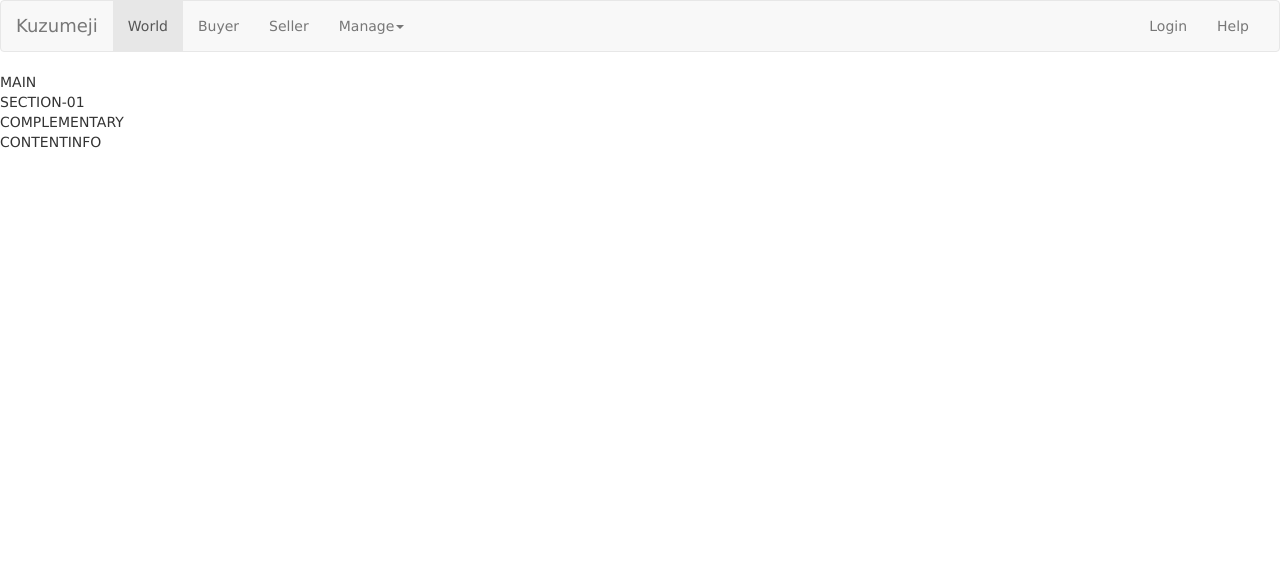
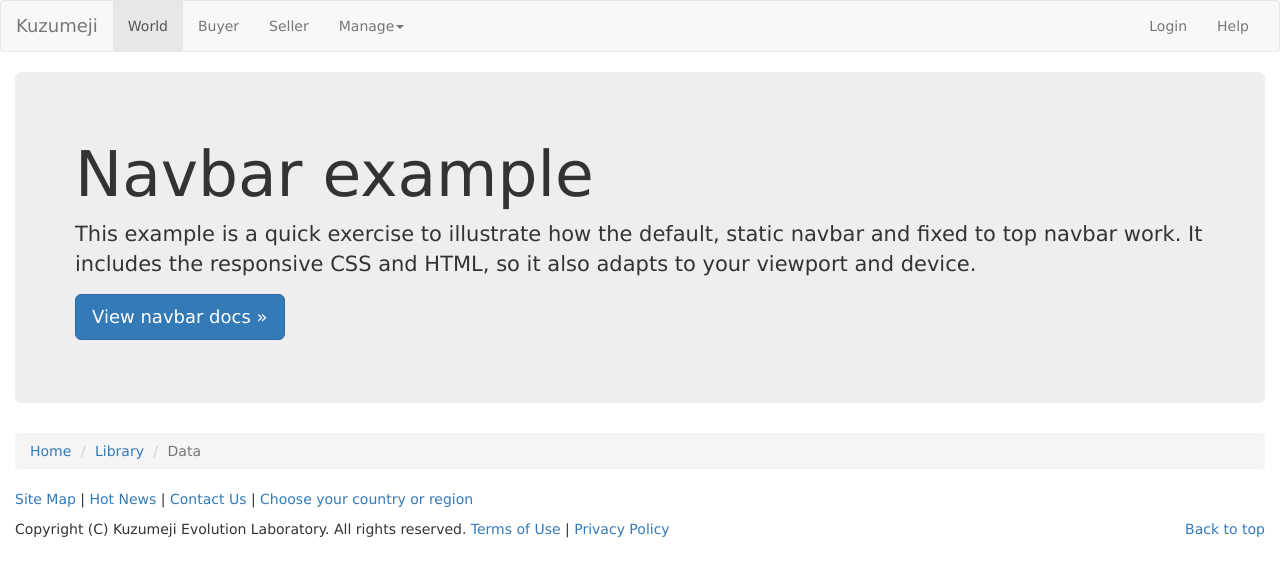
Before and after one commit to kuzumeji/kuzumeji.github.com, a plain HTML site: page bootstrap/standard.html in a window 1280 px wide. Drawn offline with nearby package versions, Linux system fonts and the light colour scheme.

Commit message:
OPEN - task 1: プロジェクトを方向付けする。 https://github.com/kuzumeji/kuzumeji/issues/issues/issue/1 Signed-off-by: nilcy <nilcy@mac.com>

```diff
--- a/bootstrap/standard.html
+++ b/bootstrap/standard.html
@@ -63,17 +63,32 @@
         </div><!--/.container-fluid -->
       </nav>
     </header>
-    <article id="main" role="main">
-      MAIN
-      <section id="section-01">
-	SECTION-01
-      </section>
+    <article role="main">
+      <div class="container-fluid">
+	<section id="sect01" class="jumbotron">
+          <h1>Navbar example</h1>
+          <p>This example is a quick exercise to illustrate how the default, static navbar and fixed to top navbar work. It includes the responsive CSS and HTML, so it also adapts to your viewport and device.</p>
+          <p>
+            <a class="btn btn-lg btn-primary" href="../../components/#navbar" role="button">View navbar docs &raquo;</a>
+          </p>
+	</section>
+      </div>
     </article>
-    <aside role="complementary">
-      COMPLEMENTARY
+    <aside role="navigation">
+      <div class="container-fluid">
+      <ol class="breadcrumb">
+	<li><a href="#">Home</a></li>
+	<li><a href="#">Library</a></li>
+	<li class="active">Data</li>
+      </ol>
+      </div>
     </aside>
     <footer role="contentinfo">
-      CONTENTINFO
+      <div class="container-fluid">
+      <p><a href="#">Site Map</a> | <a href="#">Hot News</a> | <a href="#">Contact Us</a> | <a href="#">Choose your country or region</a></p>
+      <p class="pull-right"><a href="#">Back to top</a></p>
+      <p>Copyright (C) Kuzumeji Evolution Laboratory. All rights reserved. <a href="#">Terms of Use</a> | <a href="#">Privacy Policy</a></p>
+      </div>
     </footer>
     <script src="https://ajax.googleapis.com/ajax/libs/jquery/1.11.0/jquery.min.js"></script>
     <script src="//netdna.bootstrapcdn.com/bootstrap/3.1.1/js/bootstrap.min.js" ></script>
```
